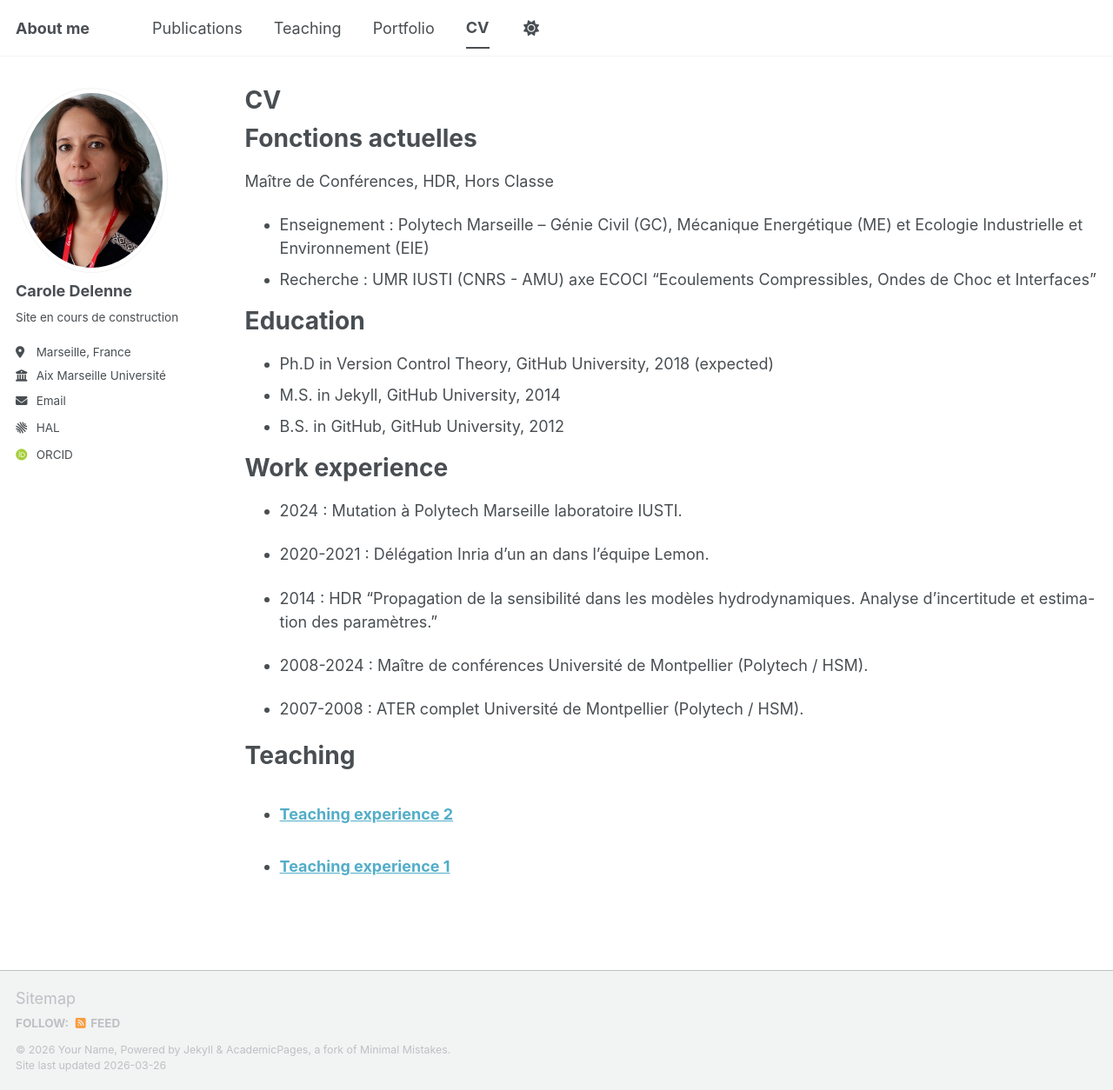
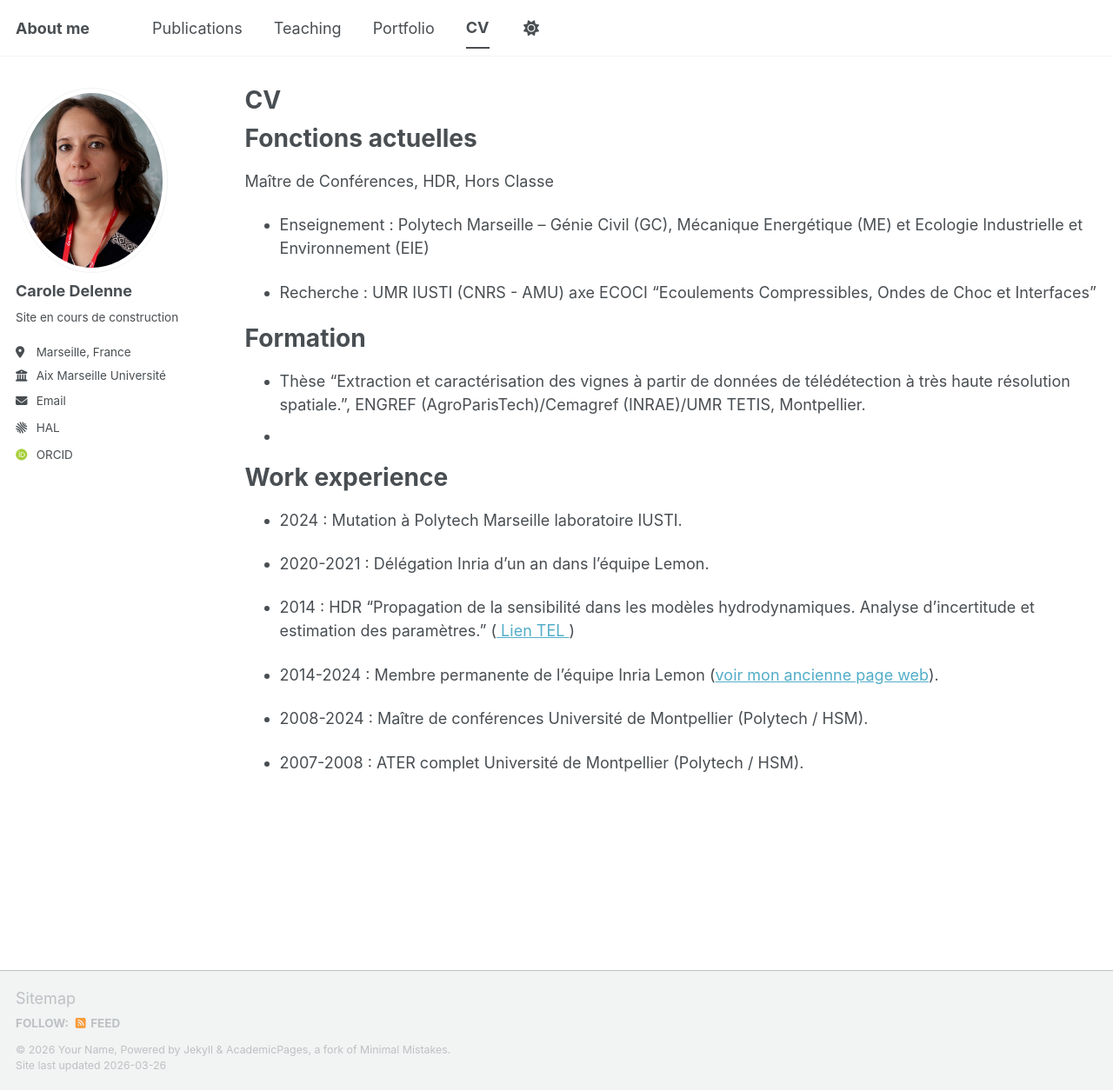
Before and after one commit to caroledelenne/caroledelenne.github.io, a Jekyll site: the page built from _pages/cv.md, in a window 1280 px wide and 1254 px high. Shown: the whole window at 87% size. Built offline with Jekyll 4.4.1, drawn with Linux system fonts in a browser that asks for light colours; some web fonts are replaced; a script bundle is joined from its source files by our own code; library files that are not in the unit come from our copies.

Commit message:
modif CV

```diff
--- a/_pages/cv.md
+++ b/_pages/cv.md
@@ -14,14 +14,16 @@ Fonctions actuelles
 Maître de Conférences, HDR, Hors Classe
 
 * Enseignement : Polytech Marseille – Génie Civil (GC), Mécanique Energétique (ME) et Ecologie Industrielle et Environnement (EIE)
+
 * Recherche : UMR IUSTI (CNRS - AMU)
 axe ECOCI "Ecoulements Compressibles, Ondes de Choc et Interfaces"
 
-Education
+
+Formation
 ======
-* Ph.D in Version Control Theory, GitHub University, 2018 (expected)
-* M.S. in Jekyll, GitHub University, 2014
-* B.S. in GitHub, GitHub University, 2012
+* Thèse “Extraction et caractérisation des vignes à partir de données de télédétection à très haute résolution spatiale.”, ENGREF (AgroParisTech)/Cemagref (INRAE)/UMR TETIS, Montpellier.
+*
+
 
 Work experience
 ======
@@ -29,15 +31,10 @@ Work experience
 
 * 2020-2021 : Délégation Inria d’un an dans l’équipe Lemon.
 
-* 2014 : HDR “Propagation de la sensibilité dans les modèles hydrodynamiques. Analyse d’incertitude et estima-
-tion des paramètres.”
+* 2014 : HDR “Propagation de la sensibilité dans les modèles hydrodynamiques. Analyse d’incertitude et estimation des paramètres.”  (<a href="https://hal.science/tel-01198570"> Lien TEL </a>)
+
+* 2014-2024 : Membre permanente de l'équipe Inria Lemon (<a href="https://team.inria.fr/lemon/carole/">voir mon ancienne page web</a>).
 
 * 2008-2024 : Maître de conférences Université de Montpellier (Polytech / HSM).
 
 * 2007-2008 : ATER complet Université de Montpellier (Polytech / HSM).
-
-Teaching
-======
-  <ul>{% for post in site.teaching reversed %}
-    {% include archive-single-cv.html %}
-  {% endfor %}</ul>
```
